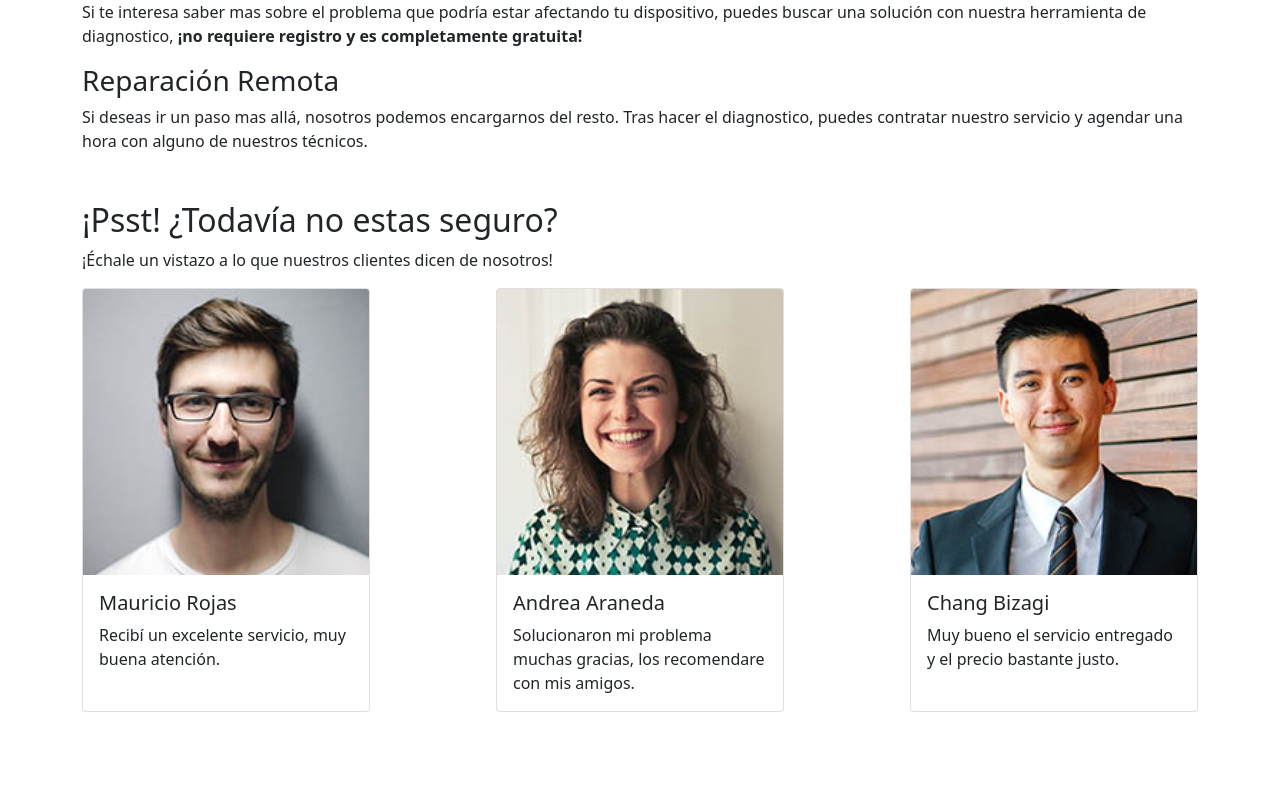
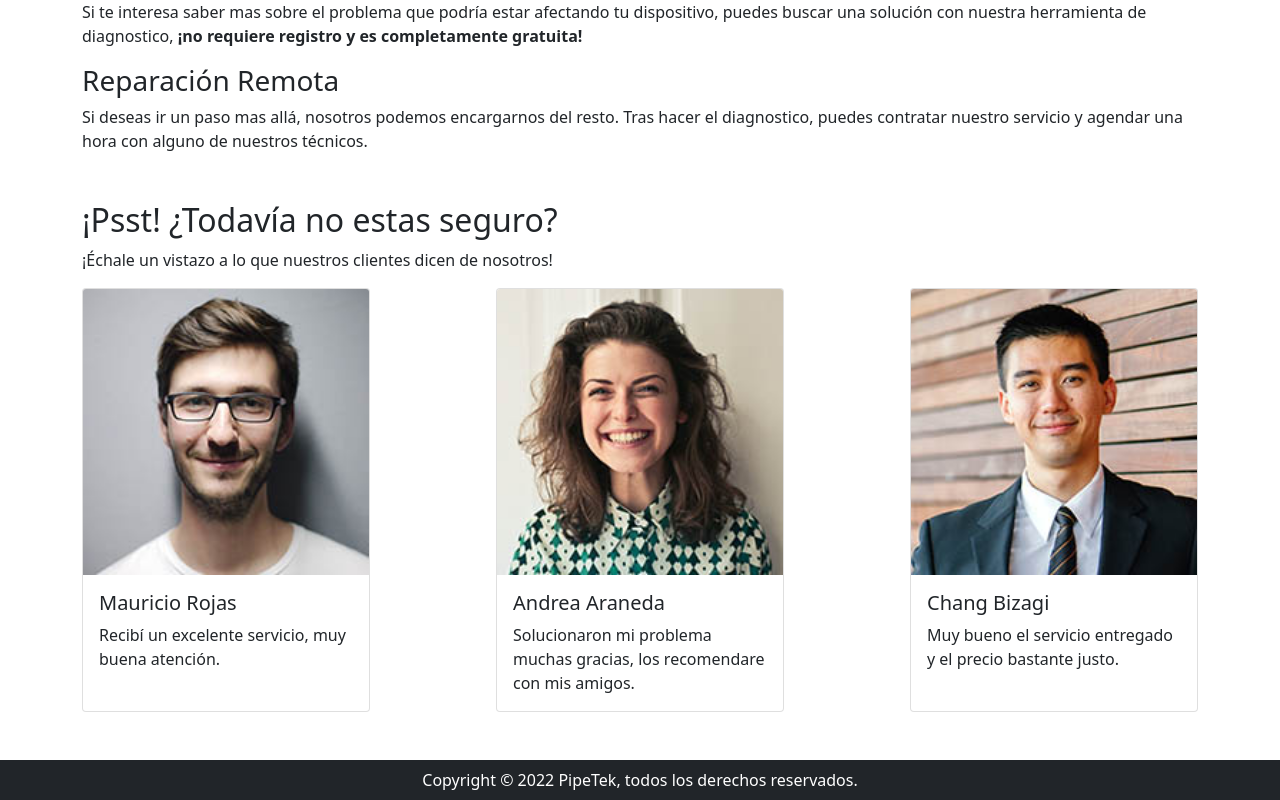
Before and after one commit to pipetek-net/knockgo-react, a React (Create React App) app: page / in a window 1280 px wide. Shown: the part 616-1416 px from the top of the page. Before the commit the page ends 1376 px from the top, so only its background shows below. Built offline with nearby package versions, Linux system fonts and the light colour scheme.

Commit message:
Agrega Footer basico

```diff
--- a/src/Layout.jsx
+++ b/src/Layout.jsx
@@ -1,12 +1,14 @@
 import React from 'react';
 import {Outlet} from 'react-router-dom';
 import Header from './Layout/Header';
+import Footer from './Layout/Footer';
 
 const Layout = () => {
     return (
         <>
             <Header />
             <Outlet />
+            <Footer />
         </>
     )
 }
--- /dev/null
+++ b/src/Layout/Footer.jsx
@@ -0,0 +1,13 @@
+import React from 'react';
+
+function Footer() {
+    return (
+        <footer className="bg-dark text-white w-100 py-2">
+            <div className="w-100 d-flex justify-content-center">
+                Copyright © 2022 PipeTek, todos los derechos reservados.
+            </div>
+        </footer>
+    )
+}
+
+export default Footer;
```
